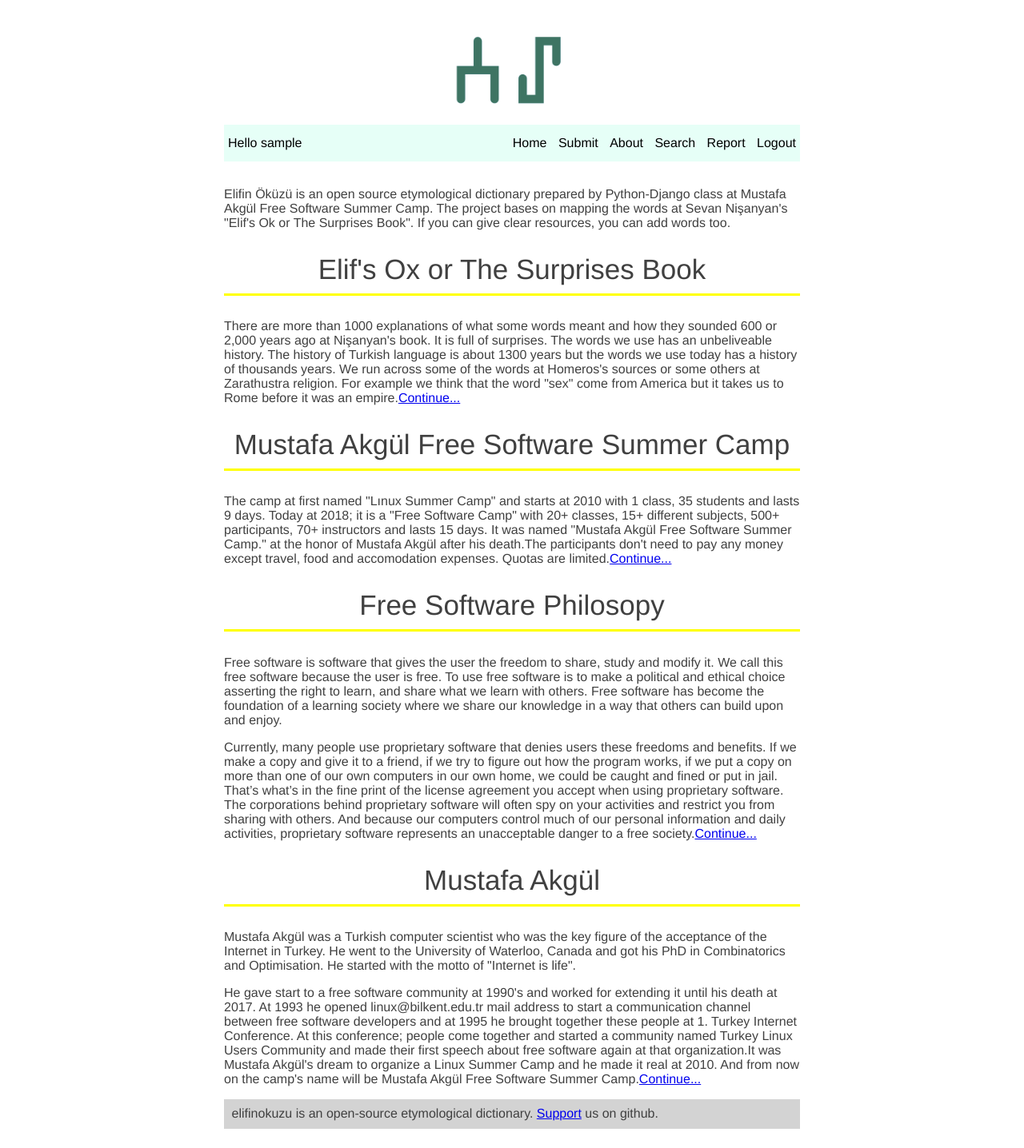
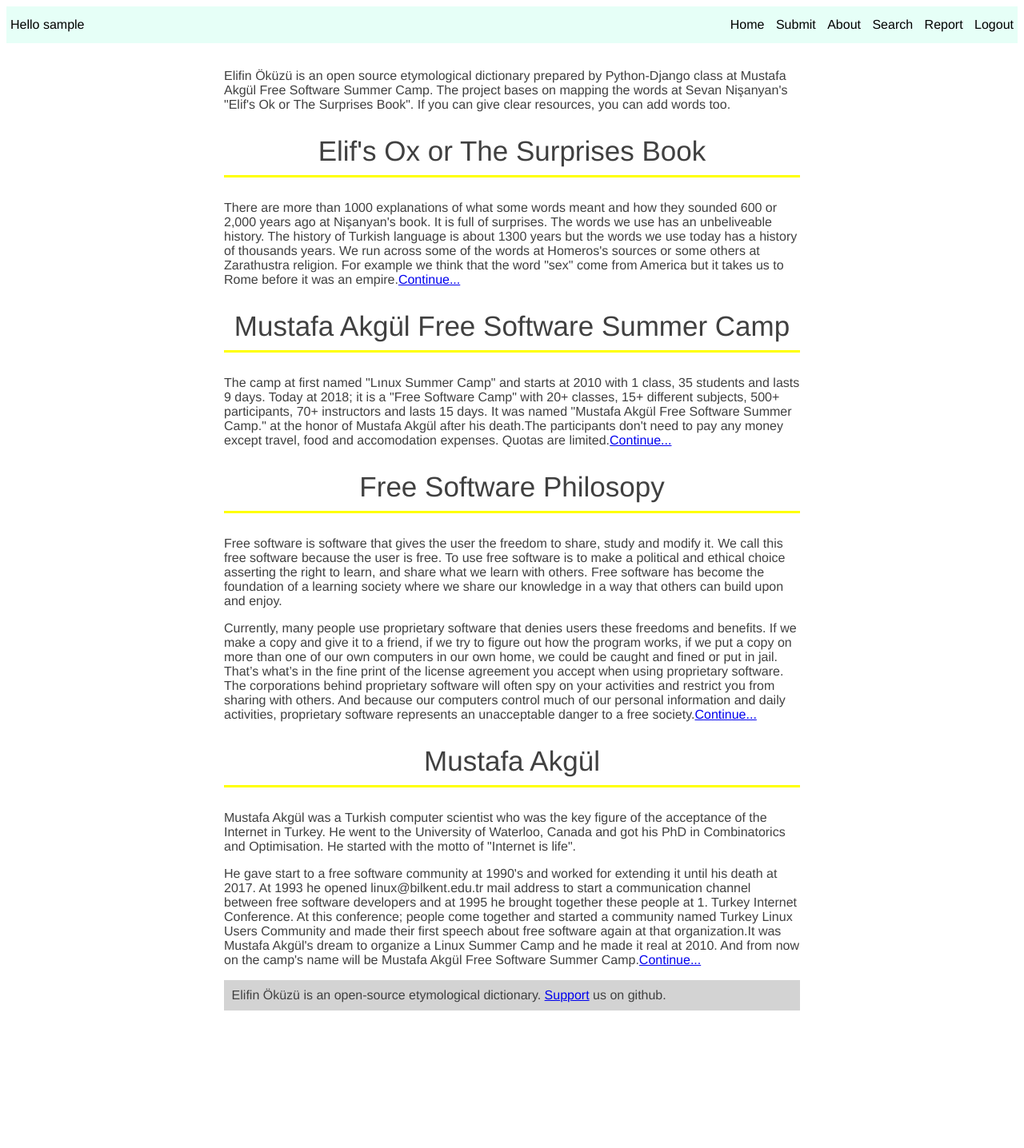
Before and after one commit to lyk2018-python/elifin-okuzu, a Django app: page /about/ in a window 1280 px wide. Shown: the whole page at 80% size. After the commit the page ends 1264 px from the top, so only its background shows below. Run offline with Django 3.2, Linux system fonts and the light colour scheme; the visitor is signed in with stand-in values (Sample User, id 1); some libraries are stand-ins or nearby versions.

Commit message:
base.html navbar

```diff
--- a/elifinokuzu/templates/base.html
+++ b/elifinokuzu/templates/base.html
@@ -2,7 +2,7 @@
   <link rel="stylesheet" href="{% static 'layout/styles/base.css'%}" type="text/css" />
   <link rel="stylesheet" href="https://use.fontawesome.com/releases/v5.2.0/css/all.css">
   <link rel="shortcut icon" type="image/png" href="{% static 'favicon.ico' %} "/>
-  {% load i18n %}
+{% load i18n %}
 <!DOCTYPE html>
 <html lang="en" dir="ltr">
 <head>
@@ -10,17 +10,13 @@
   <title>{% block title %} Default Title {% endblock %}</title>
 </head>
 <body>
-
-  <div class="container">
-    <header>
-      <a
+    <nav>
+      <!--<a
         id="logo"
         href="/"
       >
         <img src="{% static 'logo.png' %}" />
-      </a>
-    </header>
-    <nav>
+      </a>-->
       {% if user.is_authenticated %}
         <a href="{% url 'dashboard' %}" style="float:left">Hello {{ user.username }}</a>
       {% endif %}
@@ -37,30 +33,15 @@
           <a href="{% url 'login'%}">{% trans 'Login' %}</a>
         {% endif %}
       </div>
-      <div class="mbl-menu">
-        <ul>
-          {% if user.is_authenticated %}
-            <a href="{% url 'home' %}" style="float:left">Hello {{ user.username }}</a>
-          {% endif %}
-          <li><a href="{% url 'home' %}">{% trans 'Home' %}</a></li>
-          <li><a href="{% url 'submit' %}">{% trans 'Submit' %}</a></li>
-          <li><a href="{% url 'about' %}">{% trans 'About' %}</a></li>
-          <li><a href="{% url 'search' %}">{% trans 'Search' %}</a></li>
-          {% if user.is_authenticated %}
-            <a href="{% url 'report'%}">{% trans 'Report' %}</a>
-            <a href="{% url 'logout'%}">{% trans 'Logout' %}</a>
-          {% else %}
-            <a href="{% url 'signup'%}">{% trans 'Signup' %}</a>
-            <a href="{% url 'login'%}">{% trans 'Login' %}</a>
-          {% endif %}
-        </ul>
-      </div>
     </nav>
+  <div class="container">
+    <header>
+    </header>
     <div class="content">
       {% block content %}
       {% endblock %}
     <footer>
-      {% trans 'elifinokuzu is  an open-source etymological dictionary. <a href="/support">Support</a> us on github.' %}
+      {% trans 'Elifin Öküzü is  an open-source etymological dictionary. <a href="/support">Support</a> us on github.' %}
     </footer>
     </div>
   </div>
```
